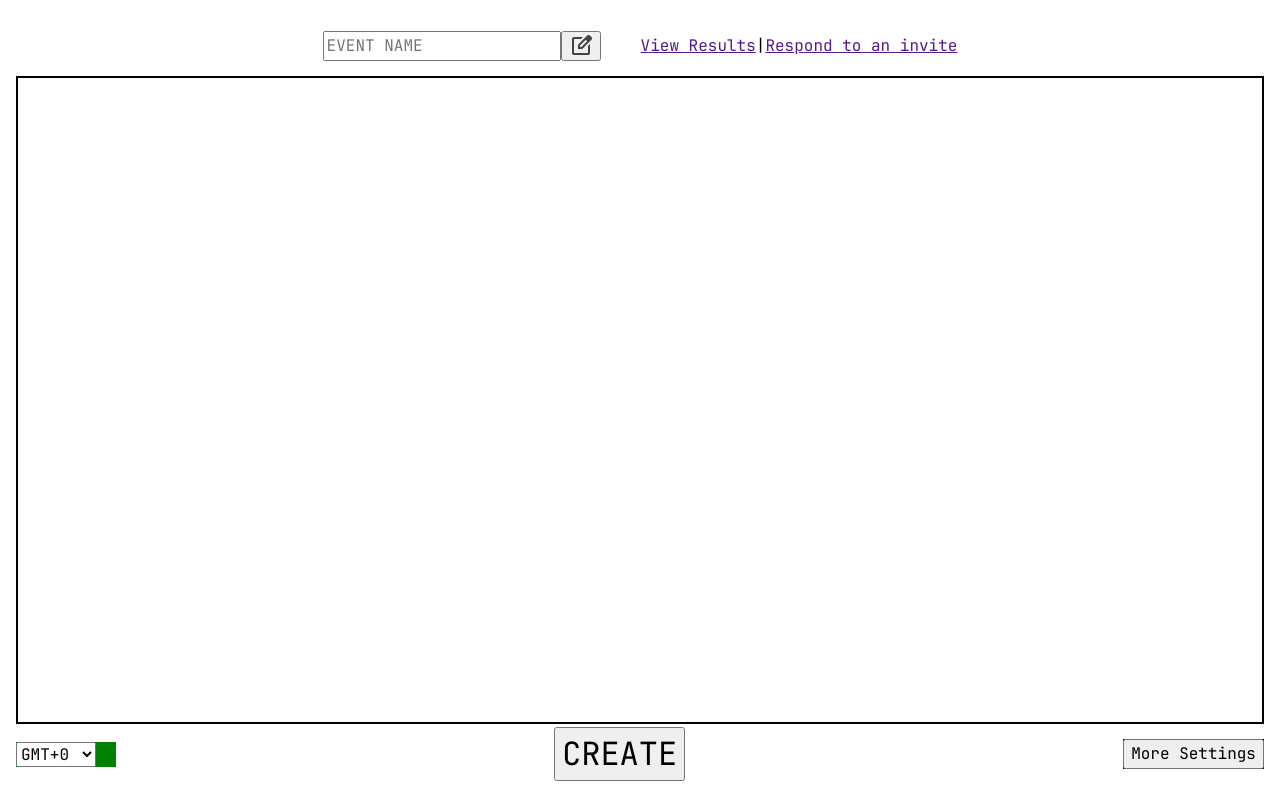
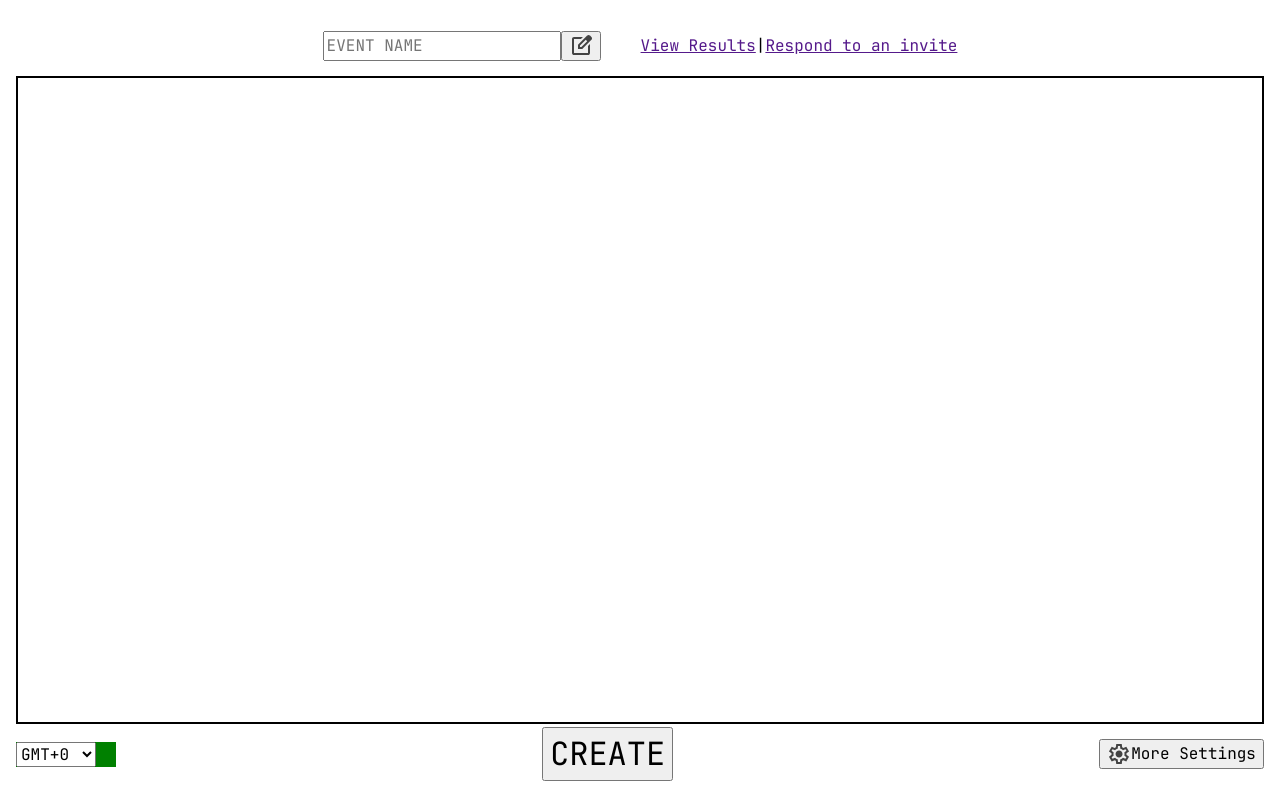
Before and after one commit to KennethOnGitHub/isFridayGood.com, a SvelteKit app in the folder Frontend/: page / in a window 1280 px wide. Built offline with nearby package versions, Linux system fonts and the light colour scheme.

Commit message:
added in the gear icon

```diff
--- a/Frontend/src/routes/+page.svelte
+++ b/Frontend/src/routes/+page.svelte
@@ -41,9 +41,10 @@
             </select>
         </div>
         <button class = "create-button">CREATE</button>
-        <div class = "more-settings">
-            <button>More Settings</button>
-        </div>
+        <button class = "more-settings">
+            <img src=/settings.svg alt = '⚙️'>
+            <p>More Settings</p>
+        </button>
     </div>
 </div>
 
@@ -92,6 +93,7 @@
     }
 
     .more-settings {
-        background-color: black;
+        display: flex;
+        align-items: center;
     }
 </style>
```
Also changed, not shown: Frontend/static/settings.svg (added).
